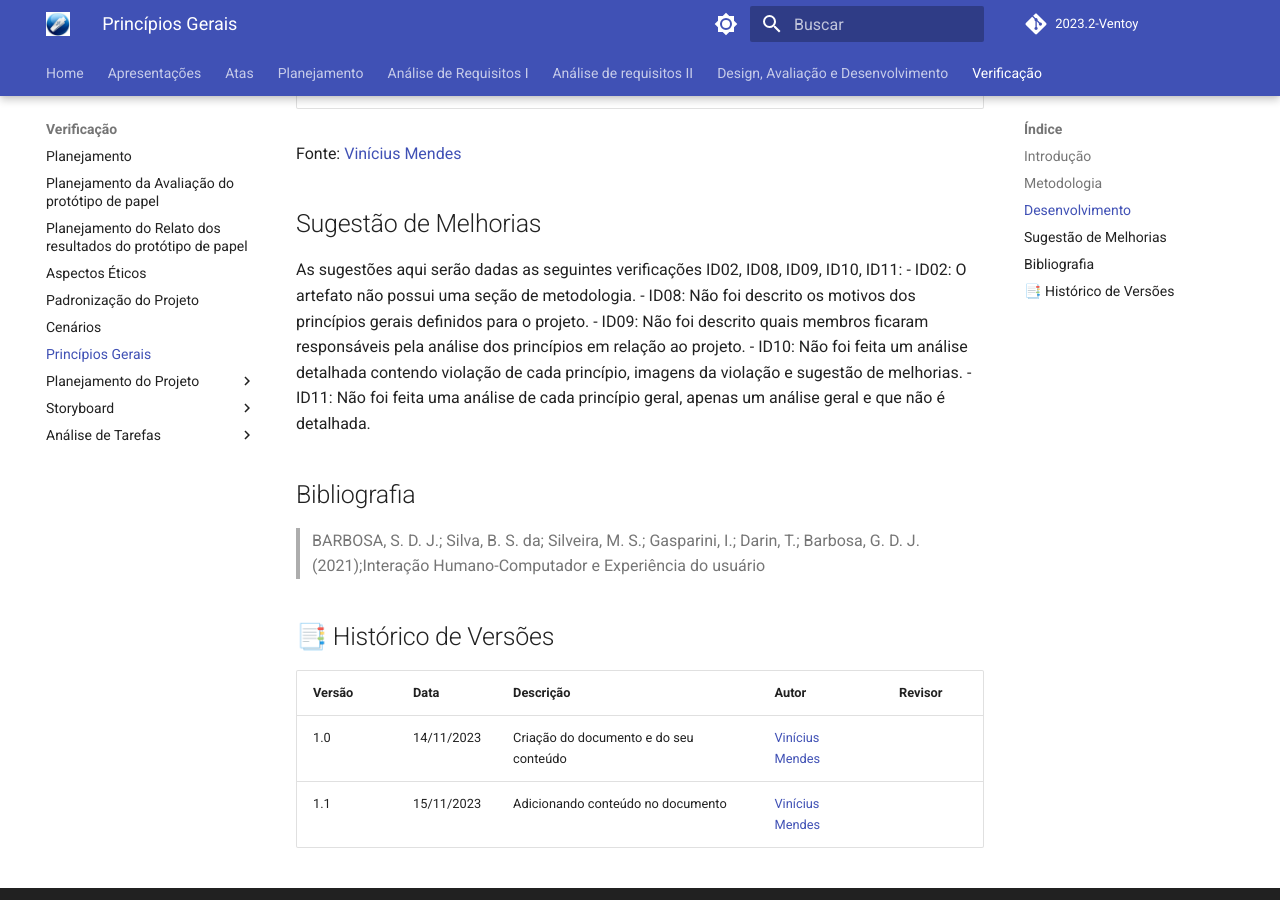
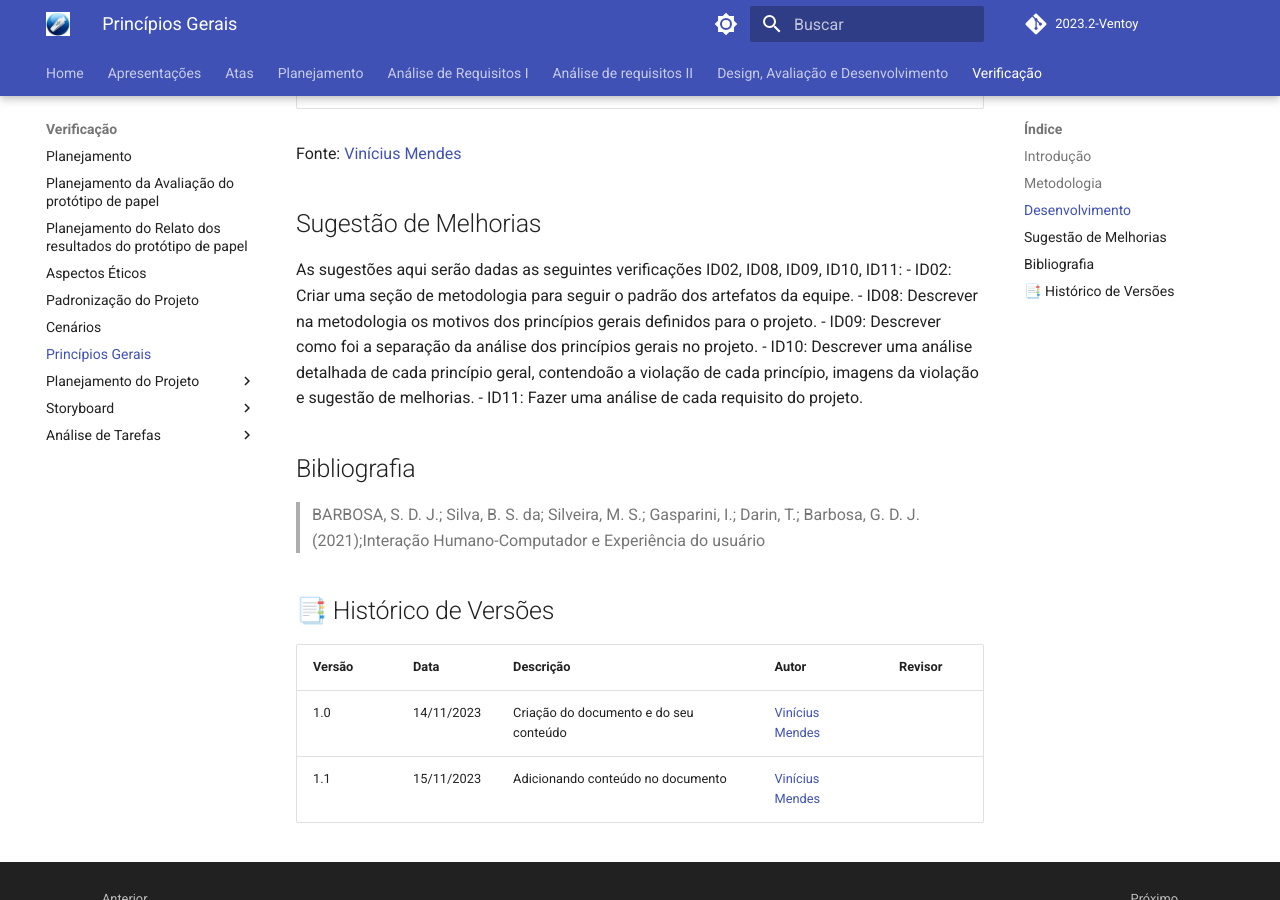
Before and after one commit to Interacao-Humano-Computador/2023.2-Ventoy, an MkDocs documentation site: the page built from docs/verificacao/principiosGerais.md, in a window 1280 px wide and 900 px high, scrolled down 2313 px. Built offline with MkDocs 1.6.1 and Material for MkDocs 9.7.7, drawn with Linux system fonts in a browser that asks for light colours; comment, search, counter and statistics services are not loaded.

Commit message:
Update principiosGerais.md

```diff
--- a/docs/verificacao/principiosGerais.md
+++ b/docs/verificacao/principiosGerais.md
@@ -47,11 +47,11 @@ Fonte: [Vinícius Mendes](https://github.com/yabamiah)
 
 ## Sugestão de Melhorias
 As sugestões aqui serão dadas as seguintes verificações ID02, ID08, ID09, ID10, ID11:
-- ID02: O artefato não possui uma seção de metodologia.
-- ID08: Não foi descrito os motivos dos princípios gerais definidos para o projeto.
-- ID09: Não foi descrito quais membros ficaram responsáveis pela análise dos princípios em relação ao projeto.
-- ID10: Não foi feita um análise detalhada contendo violação de cada princípio, imagens da violação e sugestão de melhorias.
-- ID11: Não foi feita uma análise de cada princípio geral, apenas um análise geral e que não é detalhada.
+- ID02: Criar uma seção de metodologia para seguir o padrão dos artefatos da equipe.
+- ID08: Descrever na metodologia os motivos dos princípios gerais definidos para o projeto.
+- ID09: Descrever como foi a separação da análise dos princípios gerais no projeto.
+- ID10: Descrever uma análise detalhada de cada princípio geral, contendoão a violação de cada princípio, imagens da violação e sugestão de melhorias.
+- ID11: Fazer uma análise de cada requisito do projeto.
 
 ## Bibliografia
 
```
